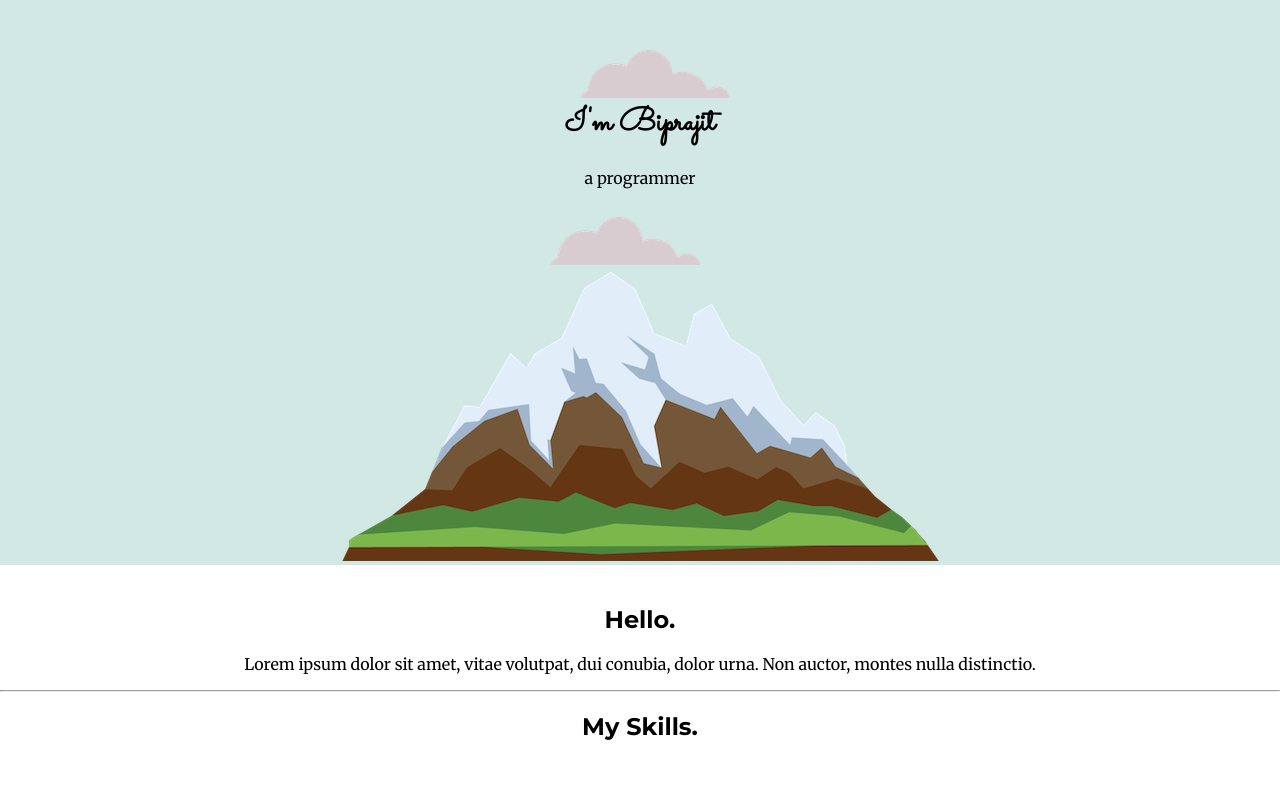
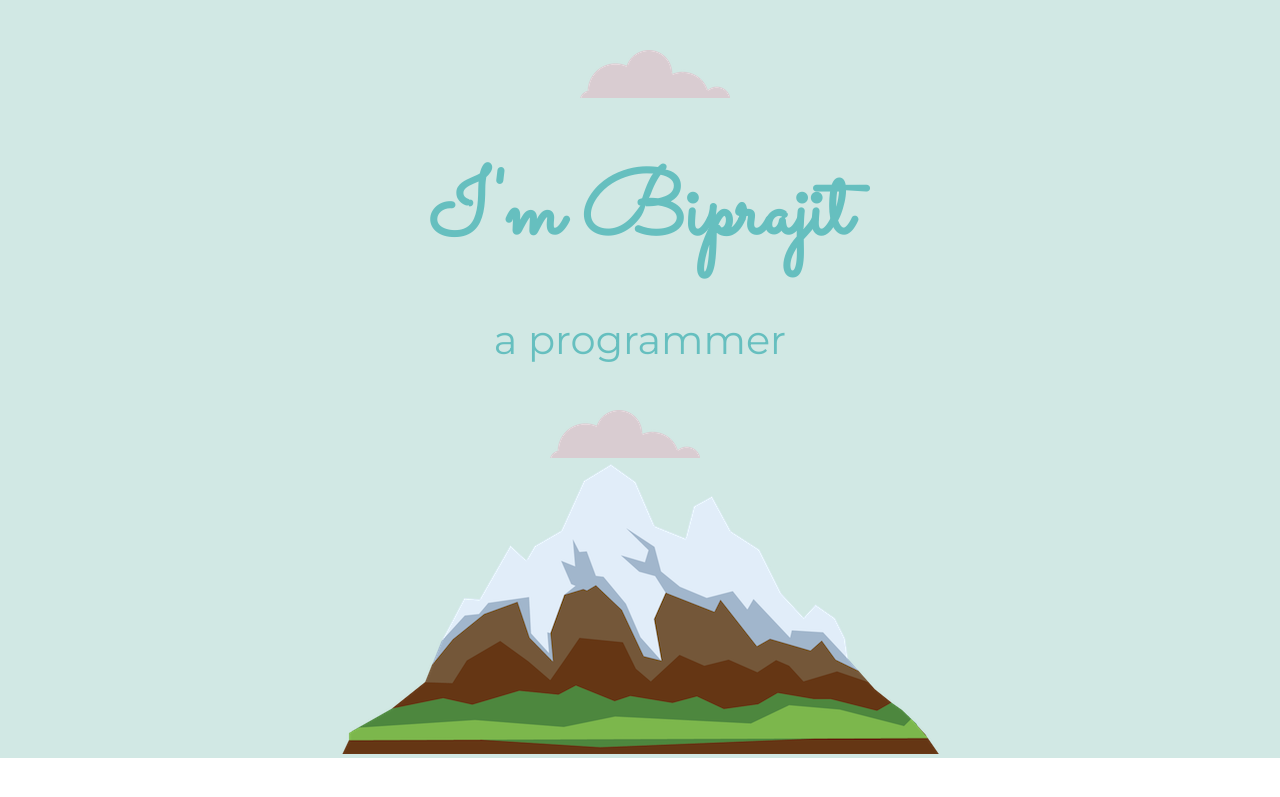
Before and after one commit to bipra97/Portfolio, a plain HTML site: page index.html in a window 1280 px wide. Shown: the top 797 px of the page. Drawn offline with Linux system fonts and the light colour scheme.

Commit message:
New Changes

```diff
--- a/css/style.css
+++ b/css/style.css
@@ -5,15 +5,21 @@ body {
 }
 
 h1 {
-    margin-top: 0;
+    margin: 50px auto 0 auto;
     font-family: 'Sacramento', cursive;
+    font-size: 5.625rem;
+    color: #66BFBF;
 }
 
 h2{
     font-family: 'Montserrat', sans-serif;
+    font-size: 2.5rem;
+    color: #66BFBF;
+    font-weight: normal;
 }
 
 h3{
+    color: #11999E;
     font-family: 'Montserrat', sans-serif;
 }
 
@@ -21,6 +27,7 @@ h3{
     background-color: #D1E8E4;
     position: relative;
     padding-top: 100px;
+
 }
 
 .middle-container{
--- a/index.html
+++ b/index.html
@@ -14,7 +14,7 @@
     <div class="top-container">
         <img class="top-cloud" src="images/cloud.png" alt="cloud-image">
         <h1>I'm Biprajit</h1>
-        <p>a programmer</p>
+        <h2>a programmer</h2>
         <img class="bottom-cloud" src="images/cloud.png" alt="cloud-image">
         <img src="images/mountain.png" alt="mountain-image">
     </div>
```
